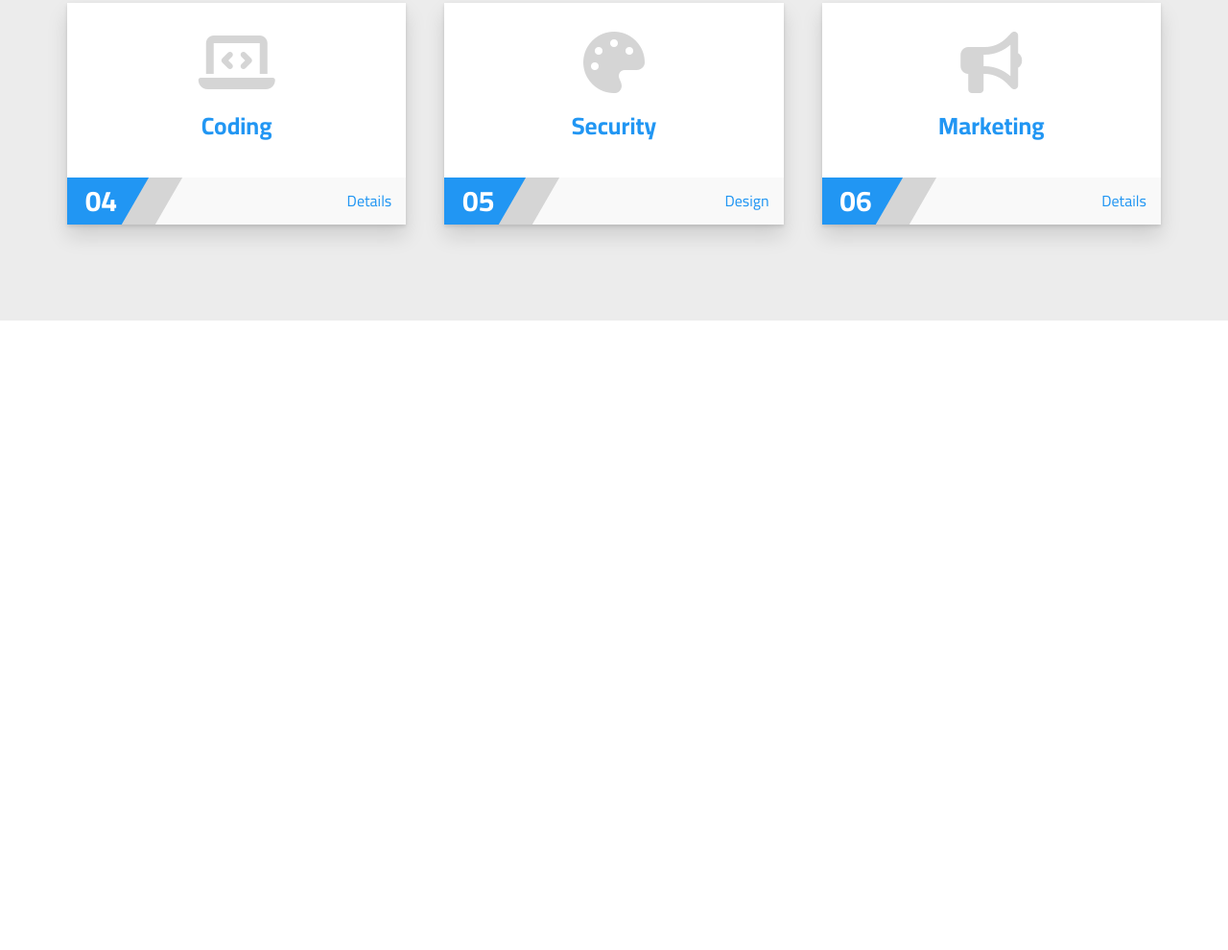
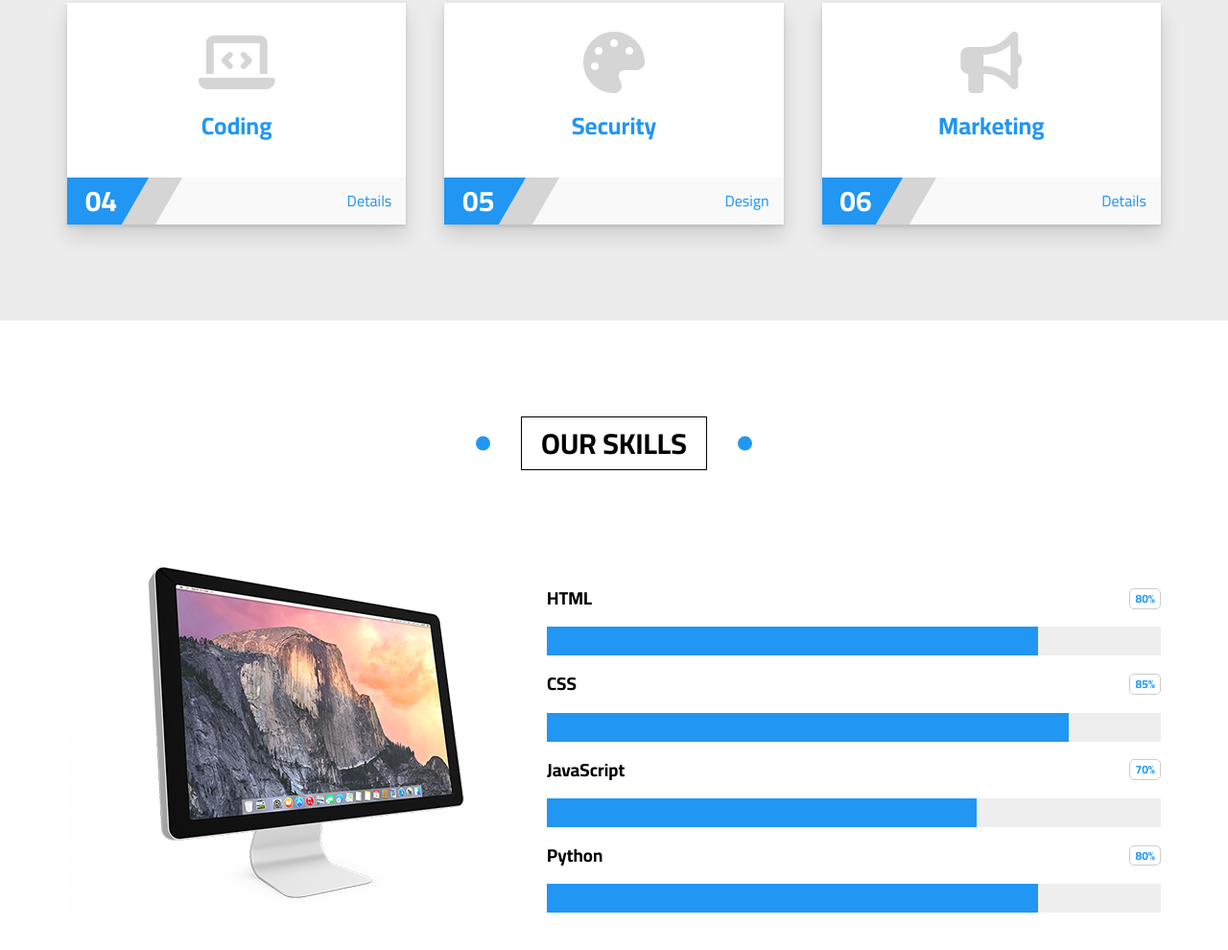
Before and after one commit to mario-emad/TemplateThree3MJ, a plain HTML site: page index.html in a window 1280 px wide. Shown: the part 7242-8232 px from the top of the page at 96% size. Before the commit the page ends 7576 px from the top, so only its background shows below. Drawn offline with Linux system fonts and the light colour scheme.

Commit message:
Adding Skills

```diff
--- a/css/3mj.css
+++ b/css/3mj.css
@@ -1028,6 +1028,65 @@ ul {
 
 /* End Service */
 
+/* Start Skill */
+
+.our-skill {
+    padding-top: var(--main-padding);
+    padding-bottom: var(--main-padding);
+    position: relative;
+}
+
+.our-skill .container {
+    display: flex;
+    align-items: center;
+}
+
+.our-skill .container img {}
+
+@media (max-width: 991px) {
+    .our-skill .container img {
+        display: none;
+    }
+}
+
+.our-skill .container .skills {
+    flex: 1;
+}
+
+.our-skill .container .skills .skill h3 {
+    display: flex;
+    justify-content: space-between;
+    align-items: center;
+}
+
+.our-skill .container .skills .skill h3 span {
+    font-size: 12px;
+    border: 1px solid #ccc;
+    padding: 3px 5px;
+    border-radius: 5px;
+    color: var(--main-color);
+    -webkit-border-radius: 5px;
+    -moz-border-radius: 5px;
+    -ms-border-radius: 5px;
+    -o-border-radius: 5px;
+}
+
+.our-skill .container .skills .skill .progress {
+    height: 30px;
+    background-color: #eee;
+    position: relative;
+}
+
+.our-skill .container .skills .skill .progress span {
+    position: absolute;
+    left: 0;
+    top: 0;
+    height: 100%;
+    background-color: var(--main-color);
+}
+
+/* End Skill */
+
 /* Start Animation */
 
 @keyframes up-and-down {
--- a/index.html
+++ b/index.html
@@ -562,6 +562,43 @@
     </div>
 
     <!-- End Service -->
+
+    <!-- Start Skill -->
+
+    <div class="our-skill" id="skill">
+        <h2 class="main-title">OUR SKILLS</h2>
+        <div class="container">
+            <img src="images/skills.png" alt="">
+            <div class="skills">
+                <div class="skill">
+                    <h3>HTML <span>80%</span></h3>
+                    <div class="progress">
+                        <span style="width: 80%;" data-width="80%"></span>
+                    </div>
+                </div>
+                <div class="skill">
+                    <h3>CSS <span>85%</span></h3>
+                    <div class="progress">
+                        <span style="width: 85%;" data-width="85%"></span>
+                    </div>
+                </div>
+                <div class="skill">
+                    <h3>JavaScript <span>70%</span></h3>
+                    <div class="progress">
+                        <span style="width: 70%;" data-width="70%"></span>
+                    </div>
+                </div>
+                <div class="skill">
+                    <h3>Python <span>80%</span></h3>
+                    <div class="progress">
+                        <span style="width: 80%;" data-width="80%"></span>
+                    </div>
+                </div>
+            </div>
+        </div>
+    </div>
+
+    <!-- End Skill -->
 </body>
 
 </html>
```
